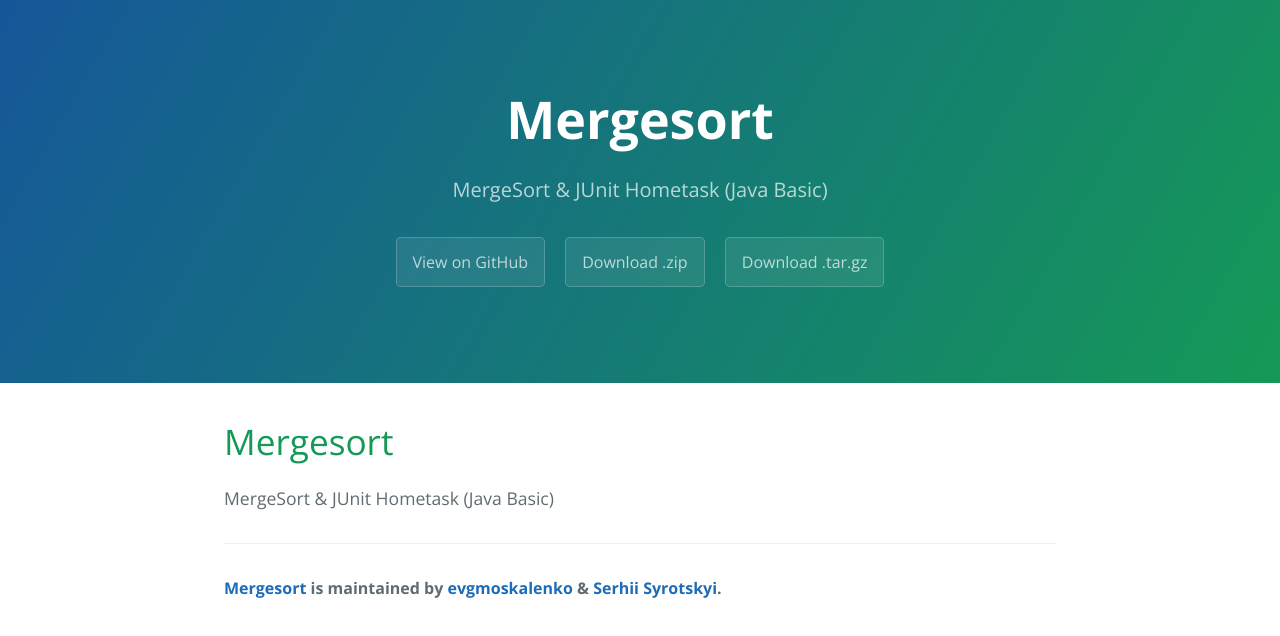
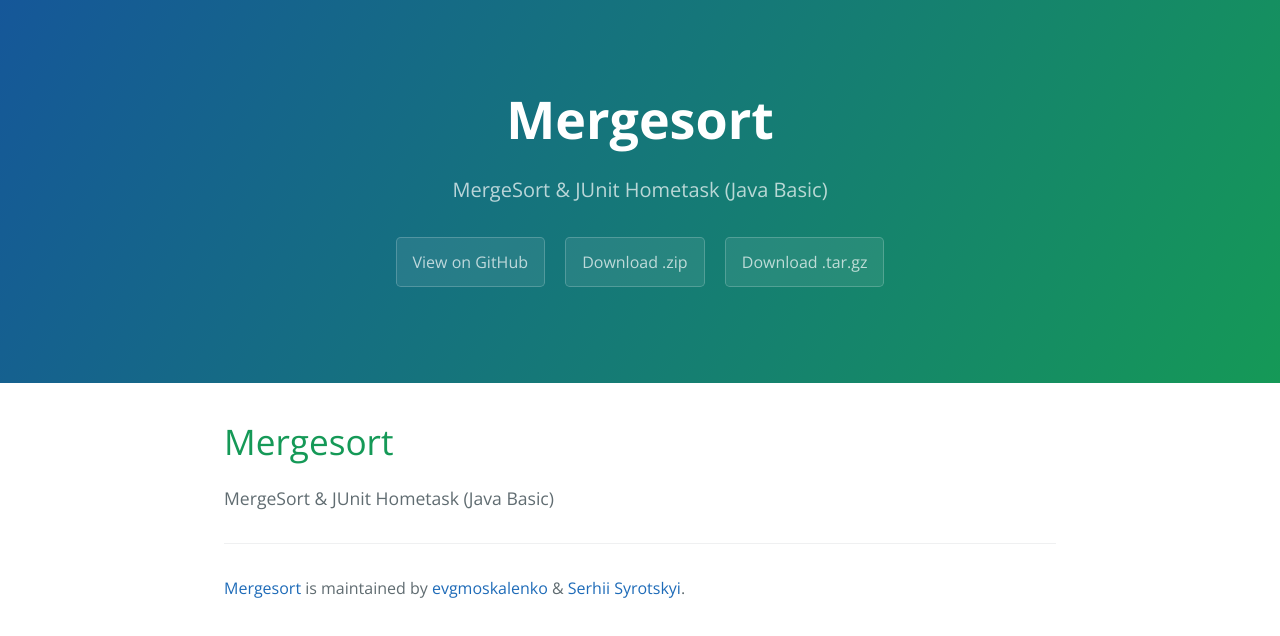
Before and after one commit to evgmoskalenko/mergesort, a plain HTML site: page index.html in a window 1280 px wide. Drawn offline with nearby package versions, Linux system fonts and the light colour scheme.

Commit message:
Update stylesheet.css

```diff
--- a/stylesheets/stylesheet.css
+++ b/stylesheets/stylesheet.css
@@ -226,8 +226,7 @@ a {
   border-top: solid 1px #eff0f1; }
 
 .site-footer-owner {
-  display: block;
-  font-weight: bold; }
+  display: block; }
 
 .site-footer-credits {
   color: #819198; }
```
